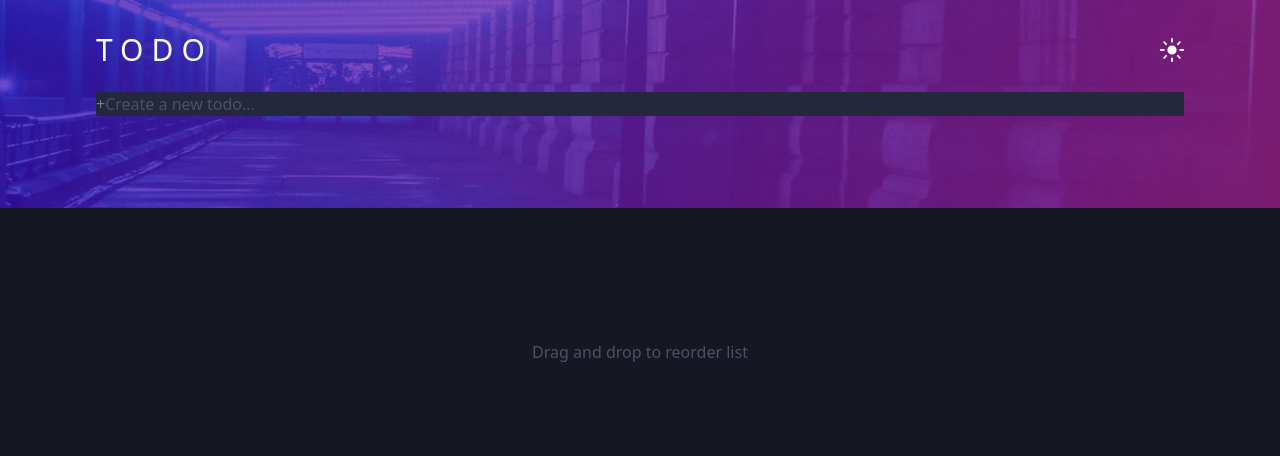
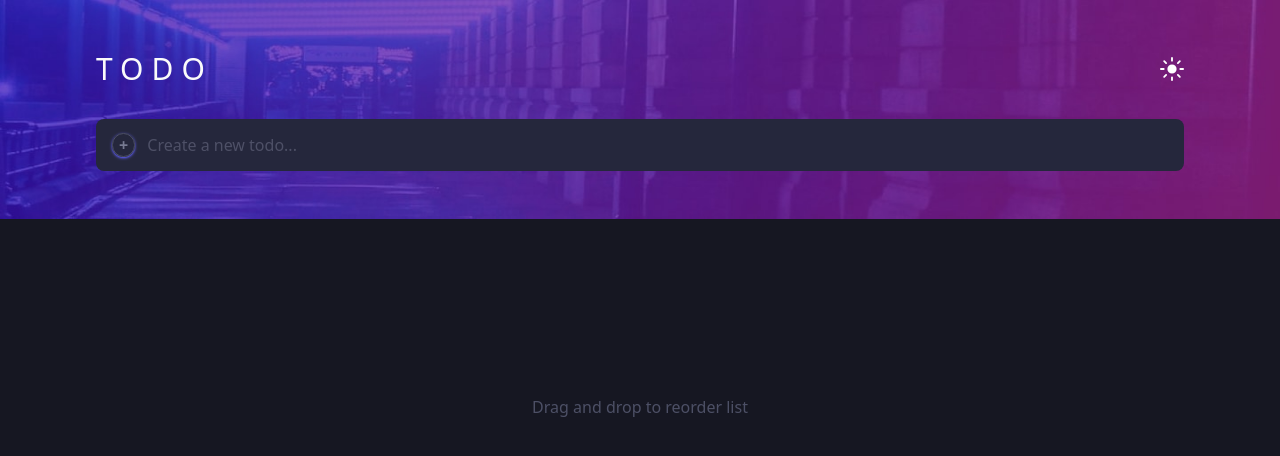
Before and after one commit to ZcRaaTch/Todo-app, a React (Vite) app: page / in a window 1280 px wide. Shown: the top 456 px of the page. Built offline with nearby package versions, Linux system fonts and the light colour scheme; the HTML template or start-up script is replaced by a standard one.

Commit message:
input design complete

```diff
--- a/src/App.jsx
+++ b/src/App.jsx
@@ -6,9 +6,9 @@ function App() {
 
   return (
     <>
-      <div className="bg-[url('/images/bg-mobile-light.jpg')] dark:bg-[url('/images/bg-mobile-dark.jpg')] sm:bg-[url('/images/bg-desktop-light.jpg')] sm:dark:bg-[url('/images/bg-desktop-dark.jpg')] w-full h-52 bg-[length:100%_100%] bg-no-repeat"></div>
+      <div className="bg-[url('/images/bg-mobile-light.jpg')] dark:bg-[url('/images/bg-mobile-dark.jpg')] sm:bg-[url('/images/bg-desktop-light.jpg')] sm:dark:bg-[url('/images/bg-desktop-dark.jpg')] w-full h-[13.7rem] bg-[length:100%_100%] bg-no-repeat"></div>
       <div className="z-10 -translate-y-[12.5rem] w-full">
-        <div className=" mx-auto my-6 flex justify-between w-[85%]">
+        <div className=" mx-auto my-8 flex justify-between w-[85%]">
           <h1 className="font-medium tracking-[0.5rem] text-[var(--color-light-primary)] text-3xl">
             TODO
           </h1>
--- a/src/components/TodoForm.jsx
+++ b/src/components/TodoForm.jsx
@@ -3,12 +3,14 @@ import React from "react";
 function TodoForm() {
   return (
     <>
-      <div className="mx-auto my-6 flex w-[85%] bg-[var(--color-light-primary)] dark:bg-[var(--color-dark-secondary-1)]">
-        <button>+</button>
+      <div className="mx-auto my-6 flex gap-3 w-[85%] px-4 py-3.5 rounded-lg bg-[var(--color-light-primary)] dark:bg-[var(--color-dark-secondary-1)] ">
+        <button className="w-6 h-6 rounded-full flex items-center justify-center border text-[1rem] font-bold border-[var(--color-light-secondary-3)] dark:border-[var(--color-dark-secondary-5)] shadow-sm shadow-indigo-500  ">
+          +
+        </button>
         <input
           type="text"
           placeholder="Create a new todo..."
-          className="border-none outline-none"
+          className="border-none outline-none block w-full"
         />
       </div>
     </>
```
